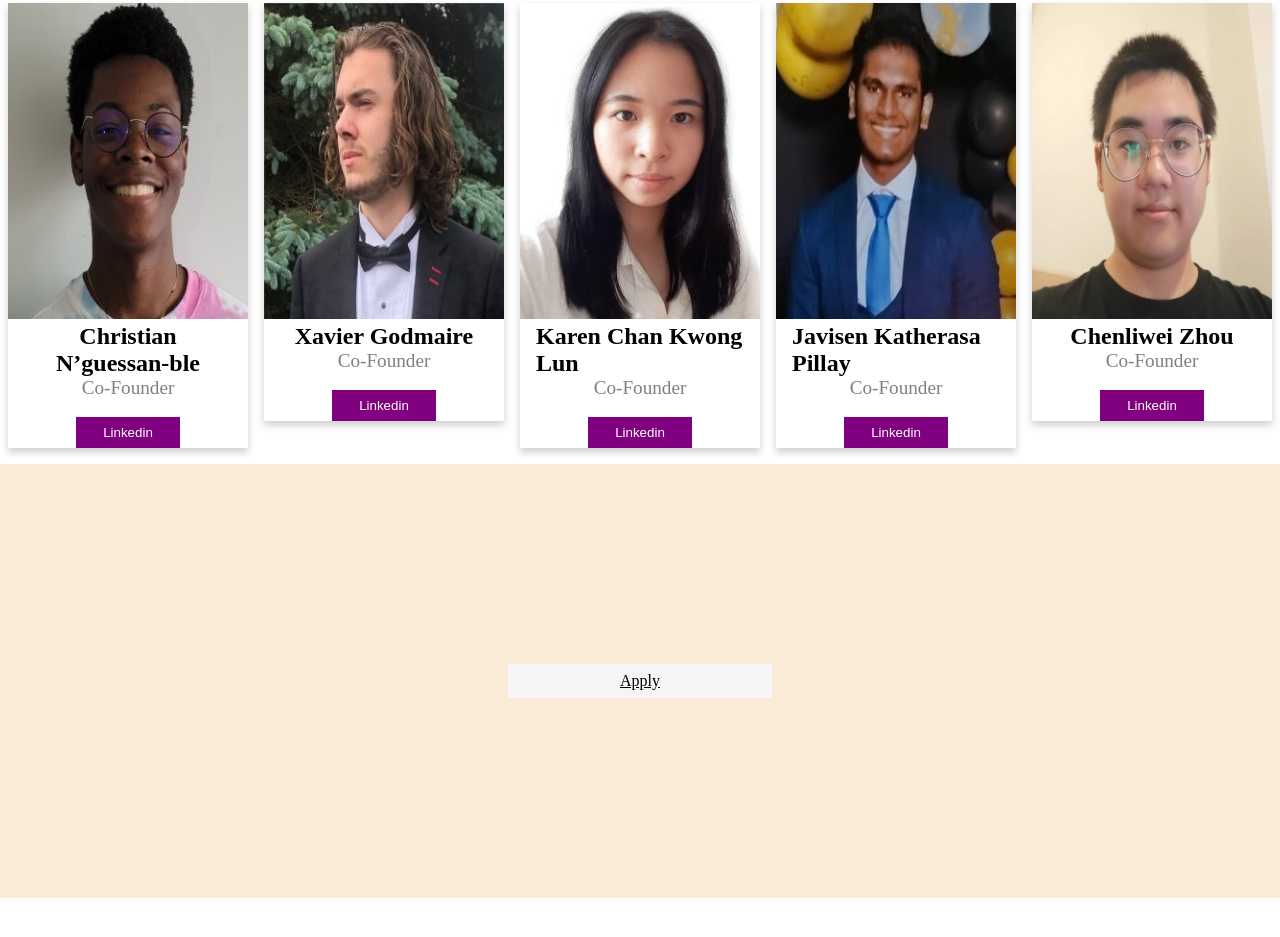
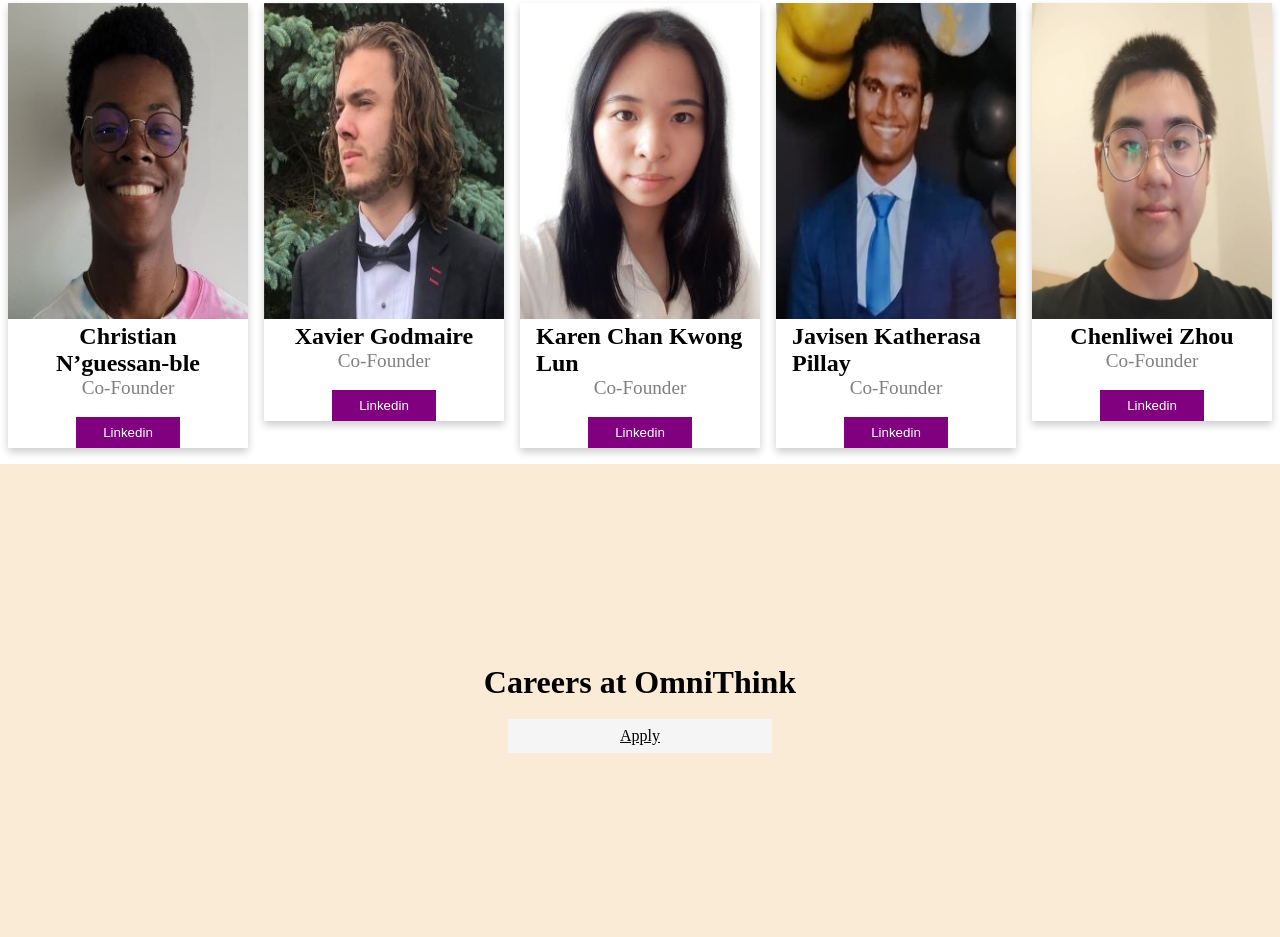
Before and after one commit to Omnithink/0-M-N-1-T-H-1-N-K, a plain HTML site: page html/team.html in a window 1280 px wide. Shown: the part 698-1635 px from the top of the page. Before the commit the page ends 1596 px from the top, so only its background shows below. Drawn offline with Linux system fonts and the light colour scheme.

Commit message:
Update team.html

```diff
--- a/html/team.html
+++ b/html/team.html
@@ -84,7 +84,8 @@
     </div>
     <br>
        <div class="contact">
-
+            <h1 style="text-align:center;">Careers at OmniThink</h1>
+            <br>
             <a href="../html/Contact.html" <button class="job">Apply</button></a>
         </div>
     </div>
```
